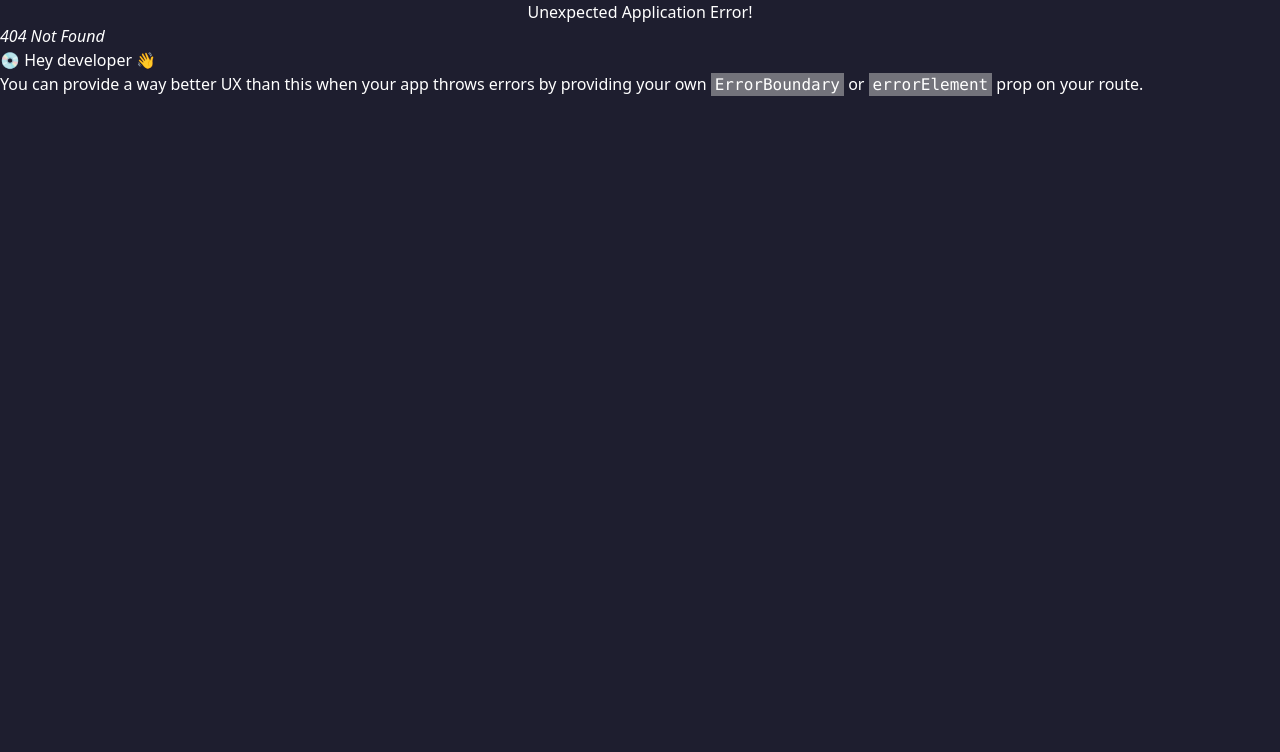
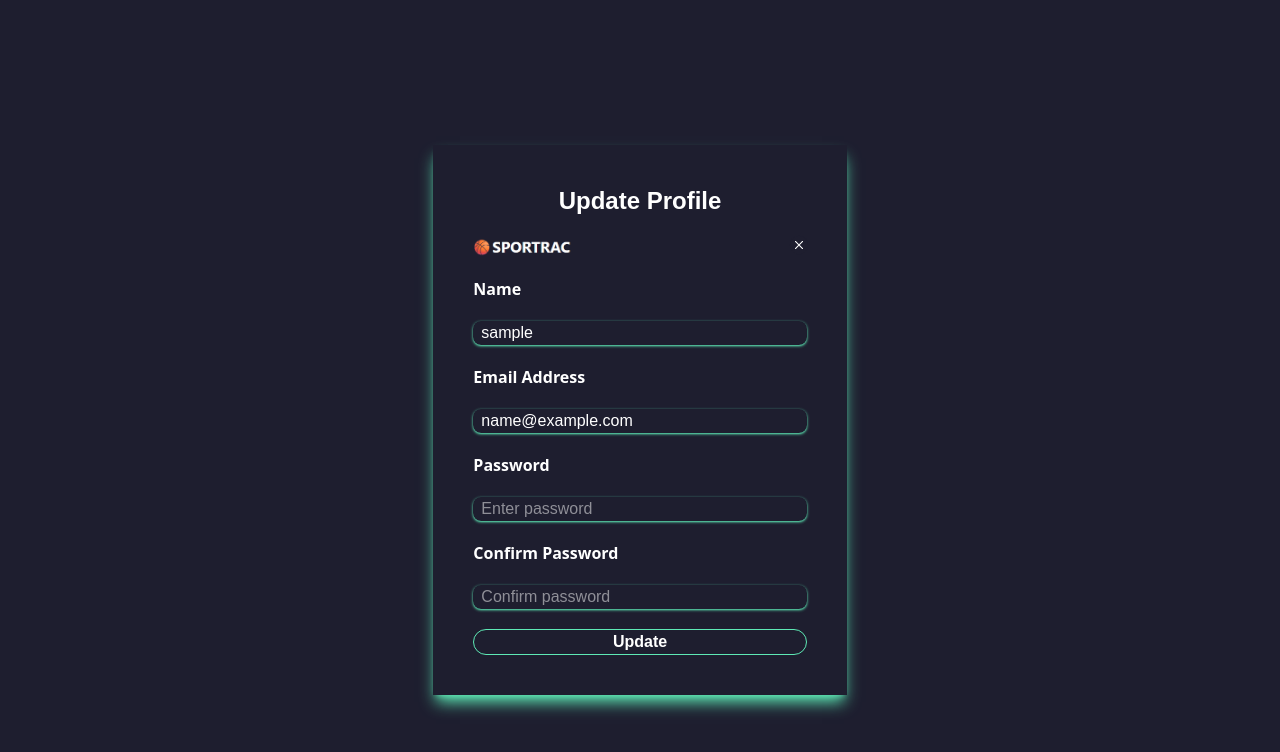
Before and after one commit to Chukka-Abhinay/SportTrac, a React (Vite) app in the folder frontend/: page /profile in a window 1280 px wide. Before the commit this address had no page. Shown: the top 752 px of the page. Built offline with nearby package versions, Linux system fonts and the light colour scheme; sample sign-in values are in the browser's storage.

Commit message:
profile page is created

```diff
--- a/frontend/src/components/Loader.jsx
+++ b/frontend/src/components/Loader.jsx
@@ -1,6 +1,6 @@
 const Loader = () => {
   return (
-    <div className="animate-spin rounded-full h-16 w-16 border-t-4 border-pink-500 border-opacity-50"></div>
+    <div className="animate-spin rounded-full h-16 w-16 border-t-4 border-emerald-500 border-opacity-50"></div>
   );
 };
 export default Loader;
--- /dev/null
+++ b/frontend/src/components/PrivateRoute.jsx
@@ -0,0 +1,12 @@
+import { Navigate, Outlet } from "react-router-dom";
+import { useSelector } from "react-redux";
+const PrivateRoute = () => {
+  const { userInfo } = useSelector((state) => state.auth);
+
+  return userInfo ? (
+    <Outlet></Outlet>
+  ) : (
+    <Navigate to="/login" replace></Navigate>
+  );
+};
+export default PrivateRoute;
--- a/frontend/src/main.jsx
+++ b/frontend/src/main.jsx
@@ -7,6 +7,8 @@ import store from "./redux/features/store.js";
 import Register from "./pages/Auth/Register.jsx";
 import Login from "./pages/Auth/Login.jsx";
 import HomePage from "./pages/HomePage.jsx"; // New component that holds NavBar, Hero, Dashboard etc.
+import PrivateRoute from "./components/PrivateRoute.jsx";
+import Profile from "./pages/User/Profile.jsx";
 
 const router = createBrowserRouter(
   createRoutesFromElements(
@@ -14,6 +16,9 @@ const router = createBrowserRouter(
       <Route index element={<HomePage />} />
       <Route path="/register" element={<Register />} />
       <Route path="/login" element={<Login />} />
+      <Route path="" element={<PrivateRoute />}>
+        <Route path="/profile" element={<Profile></Profile>}></Route>
+      </Route>
     </Route>
   )
 );
--- /dev/null
+++ b/frontend/src/pages/User/Profile.jsx
@@ -0,0 +1,127 @@
+import { useEffect, useState } from "react";
+import { useDispatch, useSelector } from "react-redux";
+import { toast } from "react-toastify";
+import { useNavigate } from "react-router-dom";
+import Loader from "../../components/Loader";
+import { useProfileMutation } from "../../redux/api/usersApiSlice";
+import { setCredentials } from "../../redux/features/auth/authSlice";
+import { Link } from "react-router-dom";
+import { RxCross2 } from "react-icons/rx";
+
+const Profile = () => {
+  const [username, setUserName] = useState("");
+  const [email, setEmail] = useState("");
+  const [password, setPassword] = useState("");
+  const [confirmPassword, setConfirmPassword] = useState("");
+
+  const { userInfo } = useSelector((state) => state.auth);
+
+  const [updateProfile, { isLoading: loadingUpdateProfile }] =
+    useProfileMutation();
+
+  useEffect(() => {
+    setUserName(userInfo.username);
+    setEmail(userInfo.email);
+  }, [userInfo.email, userInfo.username]);
+
+  const dispatch = useDispatch();
+  const navigate = useNavigate();
+  const submitHandler = async (e) => {
+    e.preventDefault();
+    if (password !== confirmPassword) {
+      toast.error("Passwords do not match");
+    } else {
+      try {
+        const res = await updateProfile({
+          _id: userInfo._id,
+          username,
+          email,
+          password,
+        }).unwrap();
+        dispatch(setCredentials({ ...res }));
+        toast.success("Profile updated successfully");
+      } catch (err) {
+        toast.error(err?.data?.message || err.error);
+      }
+    }
+  };
+
+  const handleCross = () => {
+    navigate("/");
+  };
+
+  return (
+    <div className="">
+      <div className="">
+        <div className="form-container  flex items-center h-screen w-full justify-center text-white">
+          <form
+            onSubmit={submitHandler}
+            className="shadow-lg shadow-emerald-300 w-5/6 md:w-1/3  flex flex-col p-10 justify-between sm:w-5/6 gap-5"
+          >
+            <h2 className="text-2xl font-semibold mb-4">Update Profile</h2>
+            <div className="flex justify-between">
+              <img src="logo.png" alt="" className="w-[100px] top-0 left-0 " />
+              <RxCross2
+                className="bg-[#1e1e2f] rounded-full p-0.5 scale-115"
+                onClick={handleCross}
+              />
+            </div>
+
+            <label className="text-white font-semibold font-sans">Name</label>
+            <input
+              type="text"
+              placeholder="Enter name"
+              className="border-0 shadow-sm shadow-emerald-300 rounded-lg text-md pl-2 "
+              value={username}
+              onChange={(e) => setUserName(e.target.value)}
+            />
+
+            <label className="text-white font-semibold font-sans">
+              Email Address
+            </label>
+            <input
+              type="email"
+              placeholder="Enter email"
+              className="border-0 shadow-sm shadow-emerald-300 rounded-lg text-md pl-2"
+              value={email}
+              onChange={(e) => setEmail(e.target.value)}
+            />
+
+            <label className="text-white font-semibold font-sans">
+              Password
+            </label>
+            <input
+              type="password"
+              placeholder="Enter password"
+              className="border-0 shadow-sm shadow-emerald-300 rounded-lg text-md pl-2 "
+              value={password}
+              onChange={(e) => setPassword(e.target.value)}
+            />
+
+            <label className="text-white font-semibold font-sans">
+              Confirm Password
+            </label>
+            <input
+              type="password"
+              placeholder="Confirm password"
+              className="border-0 shadow-sm shadow-emerald-300 rounded-lg text-md pl-2 "
+              value={confirmPassword}
+              onChange={(e) => setConfirmPassword(e.target.value)}
+            />
+
+            <button
+              type="submit"
+              className="border border-emerald-300 rounded-full gap-t-5 hover:bg-emerald-400 font-semibold hover:scale-105"
+            >
+              Update
+            </button>
+
+            {loadingUpdateProfile && <Loader />}
+          </form>
+        </div>
+      </div>
+    </div>
+  );
+};
+
+export default Profile;
```
Also changed, not shown: 1 other file (tests, documents, lock files or other folders).
